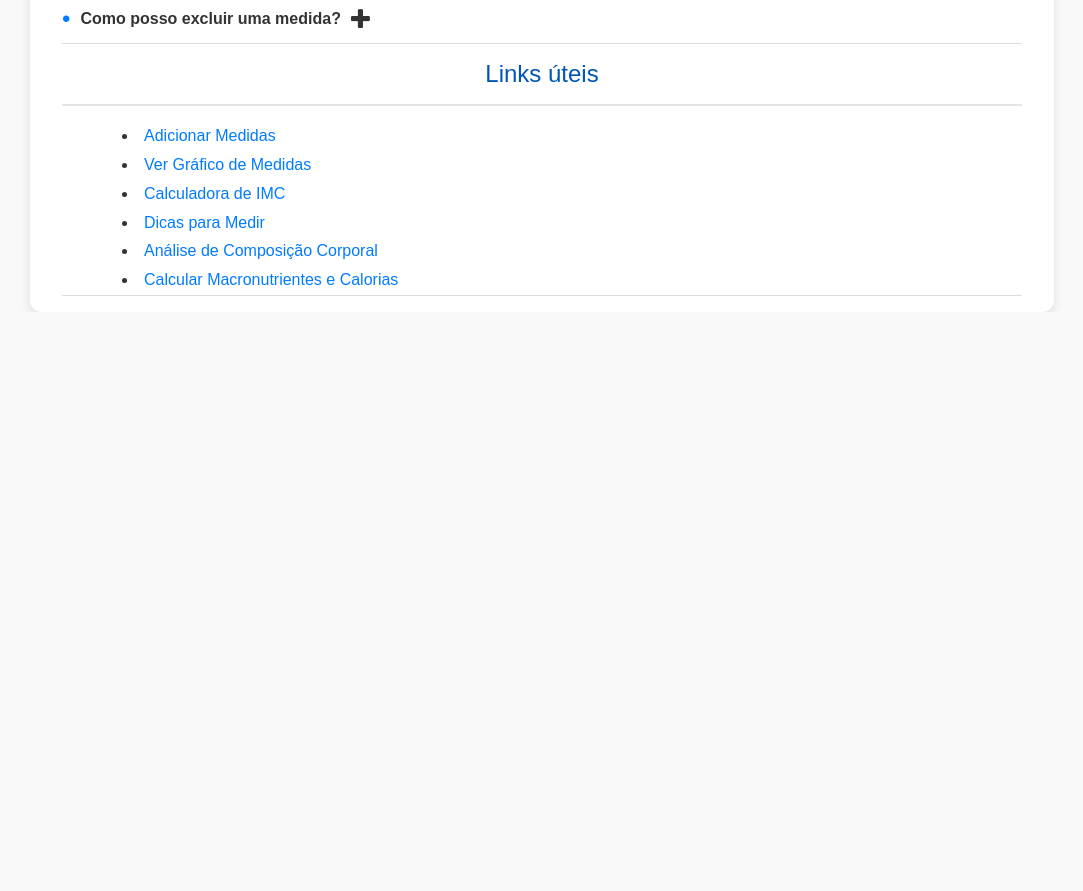
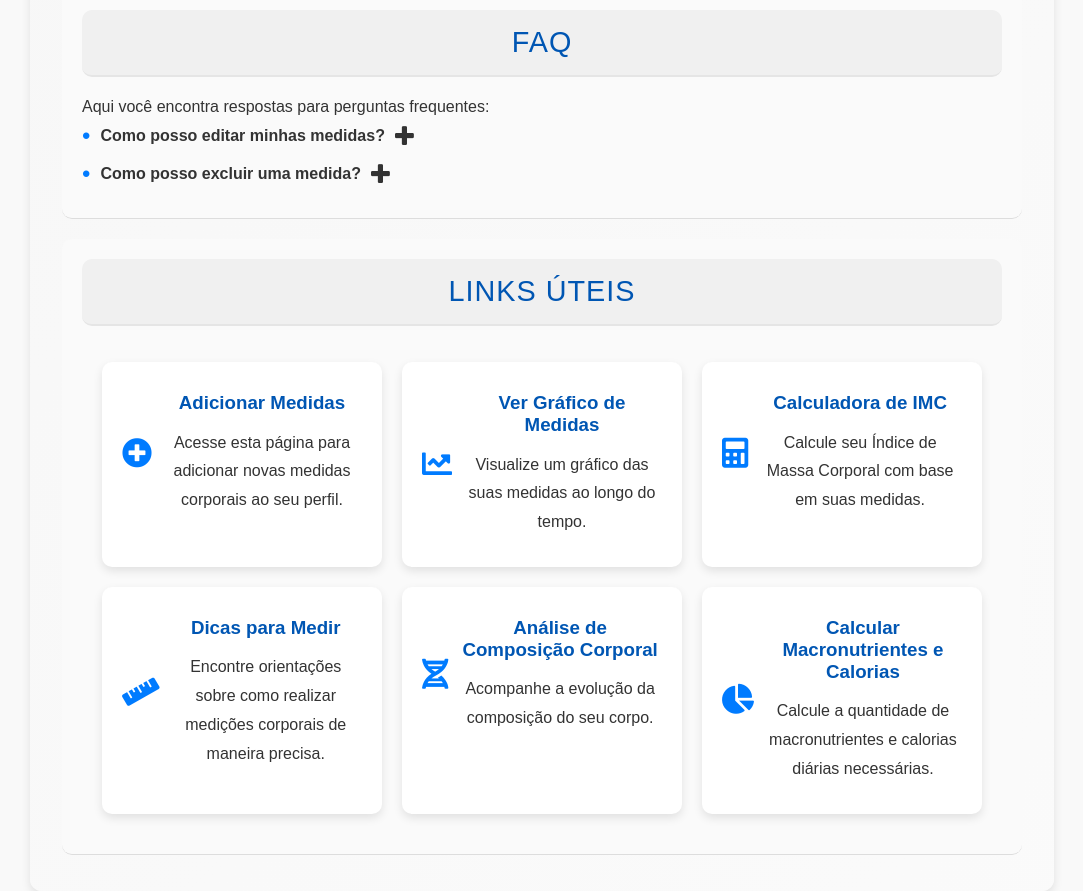
Before and after one commit to mjpfelicia/Monitoramento-de-Medidas-Corporais, a React (Create React App) app: page /ajuda in a window 1280 px wide. Shown: the part 620-1511 px from the top of the page, without its empty margins (98-1181 px from the left). Before the commit the page ends 932 px from the top, so only its background shows below. Built offline with nearby package versions, Linux system fonts and the light colour scheme.

Commit message:
melhorando css

```diff
--- a/src/components/Ajuda/Ajuda.css
+++ b/src/components/Ajuda/Ajuda.css
@@ -5,7 +5,7 @@
   margin: 0 auto;
   background-color: var(--form-background-color);
   border-radius: var(--border-radius-large);
-  box-shadow: 0 6px 12px rgba(0, 0, 0, 0.1);
+  box-shadow: 0 4px 10px rgba(0, 0, 0, 0.1); /* Sombra suave */
   font-family: var(--font-family);
   text-align: justify;
   box-sizing: border-box;
@@ -14,6 +14,21 @@
   justify-content: center;
   min-height: 100vh;
   padding-bottom: var(--spacing-medium); /* Espaçamento inferior */
+  background: linear-gradient(135deg, #f0f0f0, #ffffff); /* Gradiente suave no fundo */
+  background-size: 400% 400%;
+  animation: gradientAnimation 5s ease infinite; /* Animação suave do fundo */
+}
+
+@keyframes gradientAnimation {
+  0% {
+    background-position: 400% 0%;
+  }
+  50% {
+    background-position: 0% 100%;
+  }
+  100% {
+    background-position: 400% 0%;
+  }
 }
 
 /* Título principal da página de ajuda */
@@ -31,17 +46,25 @@
 /* Estilo das seções */
 .container-ajuda section {
   border-bottom: 1px solid var(--table-border-color);
+  background-color: #fafafa; /* Fundo suave para separar seções */
+  padding: 20px;
+  border-radius: 10px; /* Borda arredondada nas seções */
+  margin-bottom: 20px;
 }
 
 /* Títulos das seções */
 .container-ajuda h2 {
-  font-size: 1.5em;
+  font-size: 1.8em;
   margin-bottom: var(--spacing-medium);
   color: var(--heading-color);
   font-weight: 500;
+  text-transform: uppercase; /* Letras maiúsculas para maior impacto */
+  letter-spacing: 1px; /* Espaçamento entre letras */
   border-bottom: 2px solid #E5E5E5;
   text-align: center;
   padding: 1rem;
+  background-color: #f0f0f0; /* Fundo claro para títulos */
+  border-radius: 10px; /* Borda arredondada no título */
 }
 
 /* Listas numeradas e com marcadores */
@@ -68,8 +91,14 @@
   font-weight: 500;
 }
 
+.container-ajuda a:hover {
+  text-decoration: underline;
+  transition: color 0.3s ease;
+}
+
 /* Efeito de hover nos links */
 .container-ajuda a:hover {
+  color: #4a90e2; /* Cor de hover mais viva */
   text-decoration: underline;
 }
 
@@ -93,12 +122,13 @@
 
 .faq-item i {
   font-size: 1.5rem;
-  transition: transform 0.3s ease;
+  transition: transform 0.3s ease, color 0.3s ease;
   margin-left: 10px;
 }
 
 .faq-item i:hover {
-  transform: scale(1.2);
+  transform: rotate(180deg); /* Animação de rotação suave */
+  color: var(--menu-hover-color); /* Mudança de cor ao passar o mouse */
 }
 
 /* Ajustes para dispositivos móveis */
@@ -126,3 +156,80 @@
     font-size: var(--font-size-small);
   }
 }
+
+/* Animação para itens de FAQ */
+.faq-item i {
+  font-size: 1.5rem;
+  transition: transform 0.3s ease, color 0.3s ease;
+  margin-left: 10px;
+}
+
+.faq-item i:hover {
+  transform: rotate(180deg); /* Efeito de rotação ao clicar */
+  color: var(--menu-hover-color);
+}
+
+/* Estilo de links úteis com ícones */
+.card-link {
+  display: flex;
+  align-items: center;
+  font-weight: 500;
+  color: var(--text-color);
+  text-decoration: none;
+  margin: 10px 0;
+  transition: transform 0.3s ease;
+}
+
+.card-link:hover {
+  transform: scale(1.05); /* Leve zoom no hover */
+}
+
+.card-icon {
+  font-size: 30px;
+  margin-right: 10px;
+  color: var(--menu-hover-color);
+  transition: transform 0.3s ease;
+}
+
+.card-icon:hover {
+  transform: rotate(360deg); /* Animação de rotação no ícone */
+}
+
+/* Contêiner de Cards */
+.cards-container {
+  display: flex;
+  flex-wrap: wrap; /* Permite que os cards que não cabem em uma linha passem para a linha seguinte */
+  gap: 20px; /* Espaçamento entre os cards */
+  justify-content: space-between; /* Distribui os cards de forma equilibrada */
+  padding: 20px;
+  box-sizing: border-box;
+}
+
+/* Estilo individual dos cards */
+.card {
+  flex: 1 1 calc(33% - 20px); /* Faz os cards ocuparem 1/3 da linha, com um espaço entre eles */
+  min-width: 280px; /* Garante que os cards não fiquem menores que um tamanho mínimo */
+  background-color: #fff;
+  border-radius: 10px;
+  box-shadow: 0 4px 10px rgba(0, 0, 0, 0.1);
+  padding: 20px;
+  text-align: center;
+  transition: transform 0.3s ease;
+}
+
+.card:hover {
+  transform: translateY(-5px); /* Efeito de elevação no hover */
+}
+
+/* Responsividade: Para telas menores */
+@media (max-width: 768px) {
+  .card {
+    flex: 1 1 calc(50% - 20px); /* Para telas menores, dois cards por linha */
+  }
+}
+
+@media (max-width: 480px) {
+  .card {
+    flex: 1 1 100%; /* Para telas ainda menores, um card por linha */
+  }
+}
--- a/src/components/Ajuda/Ajuda.js
+++ b/src/components/Ajuda/Ajuda.js
@@ -1,5 +1,5 @@
 import React, { useState } from 'react';
-import './Ajuda.css';
+import './Ajuda.css'; // Certifique-se de ter o CSS adequado para os novos estilos.
 import { Link } from 'react-router-dom';
 
 const Ajuda = () => {
@@ -18,9 +18,9 @@ const Ajuda = () => {
         <h2>Como adicionar medidas</h2>
         <p>Siga os passos abaixo para adicionar suas medidas:</p>
         <ol>
-          <li>Clique no botão "Adicionar Medidas" no formulário.</li>
+          <li>Clique no botão <strong>"Adicionar Medidas"</strong> no formulário.</li>
           <li>Preencha os campos de data e medidas corporais.</li>
-          <li>Clique no botão "Salvar Medidas".</li>
+          <li>Clique no botão <strong>"Salvar Medidas"</strong>.</li>
         </ol>
       </section>
 
@@ -29,9 +29,9 @@ const Ajuda = () => {
         <h2>Como visualizar o gráfico</h2>
         <p>Siga os passos abaixo para visualizar o gráfico de suas medidas:</p>
         <ol>
-          <li>Clique no botão "Ver Gráfico".</li>
+          <li>Clique no botão <strong>"Ver Gráfico"</strong>.</li>
           <li>Uma janela modal será aberta com o gráfico das suas medidas.</li>
-          <li>Para fechar o gráfico, clique no botão "Fechar".</li>
+          <li>Para fechar o gráfico, clique no botão <strong>"Fechar"</strong>.</li>
         </ol>
       </section>
 
@@ -74,14 +74,79 @@ const Ajuda = () => {
       {/* Seção: Links Úteis */}
       <section className="ajuda-section">
         <h2>Links úteis</h2>
-        <ul>
-          <li><Link to="/formulario">Adicionar Medidas</Link></li>
-          <li><Link to="/grafico">Ver Gráfico de Medidas</Link></li>
-          <li><Link to="/IMCForm">Calculadora de IMC</Link></li>
-          <li><Link to="/dica">Dicas para Medir</Link></li>
-          <li><Link to="/ComposicaoCorporal">Análise de Composição Corporal</Link></li>
-          <li><Link to="/CalculoMacronutrientes">Calcular Macronutrientes e Calorias</Link></li>
-        </ul>
+        <div className="cards-container">
+          <div className="card">
+            <Link to="/formulario" className="card-link">
+              <div className="card-icon">
+                <i className="fas fa-plus-circle"></i>
+              </div>
+              <div className="card-text">
+                <h3>Adicionar Medidas</h3>
+                <p>Acesse esta página para adicionar novas medidas corporais ao seu perfil.</p>
+              </div>
+            </Link>
+          </div>
+
+          <div className="card">
+            <Link to="/grafico" className="card-link">
+              <div className="card-icon">
+                <i className="fas fa-chart-line"></i>
+              </div>
+              <div className="card-text">
+                <h3>Ver Gráfico de Medidas</h3>
+                <p>Visualize um gráfico das suas medidas ao longo do tempo.</p>
+              </div>
+            </Link>
+          </div>
+
+          <div className="card">
+            <Link to="/IMCForm" className="card-link">
+              <div className="card-icon">
+                <i className="fas fa-calculator"></i>
+              </div>
+              <div className="card-text">
+                <h3>Calculadora de IMC</h3>
+                <p>Calcule seu Índice de Massa Corporal com base em suas medidas.</p>
+              </div>
+            </Link>
+          </div>
+
+          <div className="card">
+            <Link to="/dica" className="card-link">
+              <div className="card-icon">
+                <i className="fas fa-ruler"></i>
+              </div>
+              <div className="card-text">
+                <h3>Dicas para Medir</h3>
+                <p>Encontre orientações sobre como realizar medições corporais de maneira precisa.</p>
+              </div>
+            </Link>
+          </div>
+
+          <div className="card">
+            <Link to="/ComposicaoCorporal" className="card-link">
+              <div className="card-icon">
+                <i className="fas fa-dna"></i>
+              </div>
+              <div className="card-text">
+                <h3>Análise de Composição Corporal</h3>
+                <p>Acompanhe a evolução da composição do seu corpo.</p>
+              </div>
+            </Link>
+          </div>
+
+          <div className="card">
+            <Link to="/CalculoMacronutrientes" className="card-link">
+              <div className="card-icon">
+                <i className="fas fa-chart-pie"></i>
+              </div>
+              <div className="card-text">
+                <h3>Calcular Macronutrientes e Calorias</h3>
+                <p>Calcule a quantidade de macronutrientes e calorias diárias necessárias.</p>
+              </div>
+            </Link>
+          </div>
+        </div>
       </section>
     </div>
   );
--- a/src/components/Menu/Menu.js
+++ b/src/components/Menu/Menu.js
@@ -13,6 +13,7 @@ const menuItems = [
     { path: "/objetivos", label: "Definir Objetivos" }
   ]},
   { name: "Saúde e Medidas", icon: <FaWpforms />, links: [
+    { path: "/ajuda", label: "Tutoriais e Ajuda" },
     { path: "/formulario", label: "Adicionar Medidas" },
     { path: "/IMCForm", label: "Calculadora de IMC" },
     { path: "/composicao-corporal", label: "Análise de Composição Corporal" },
```
